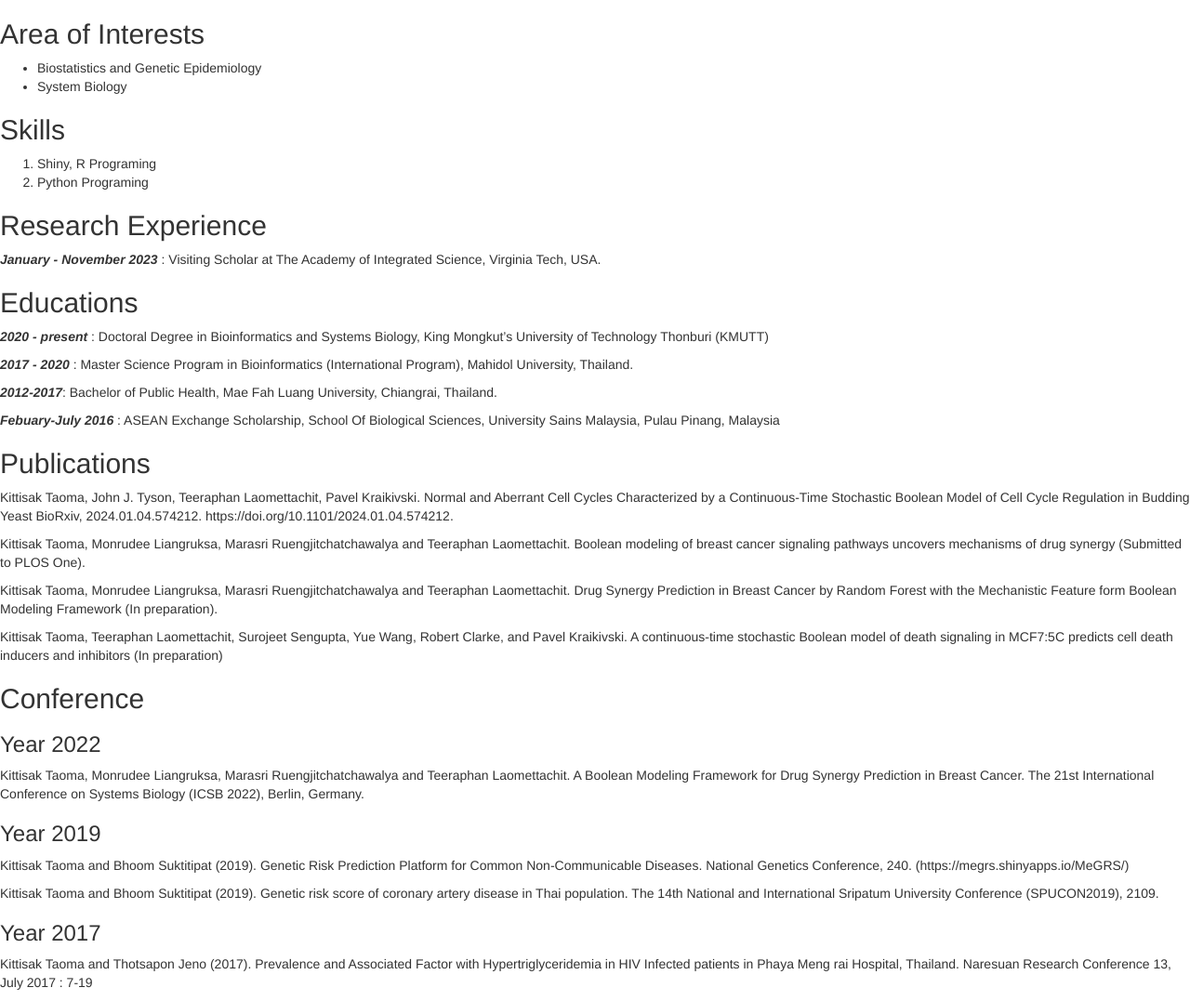
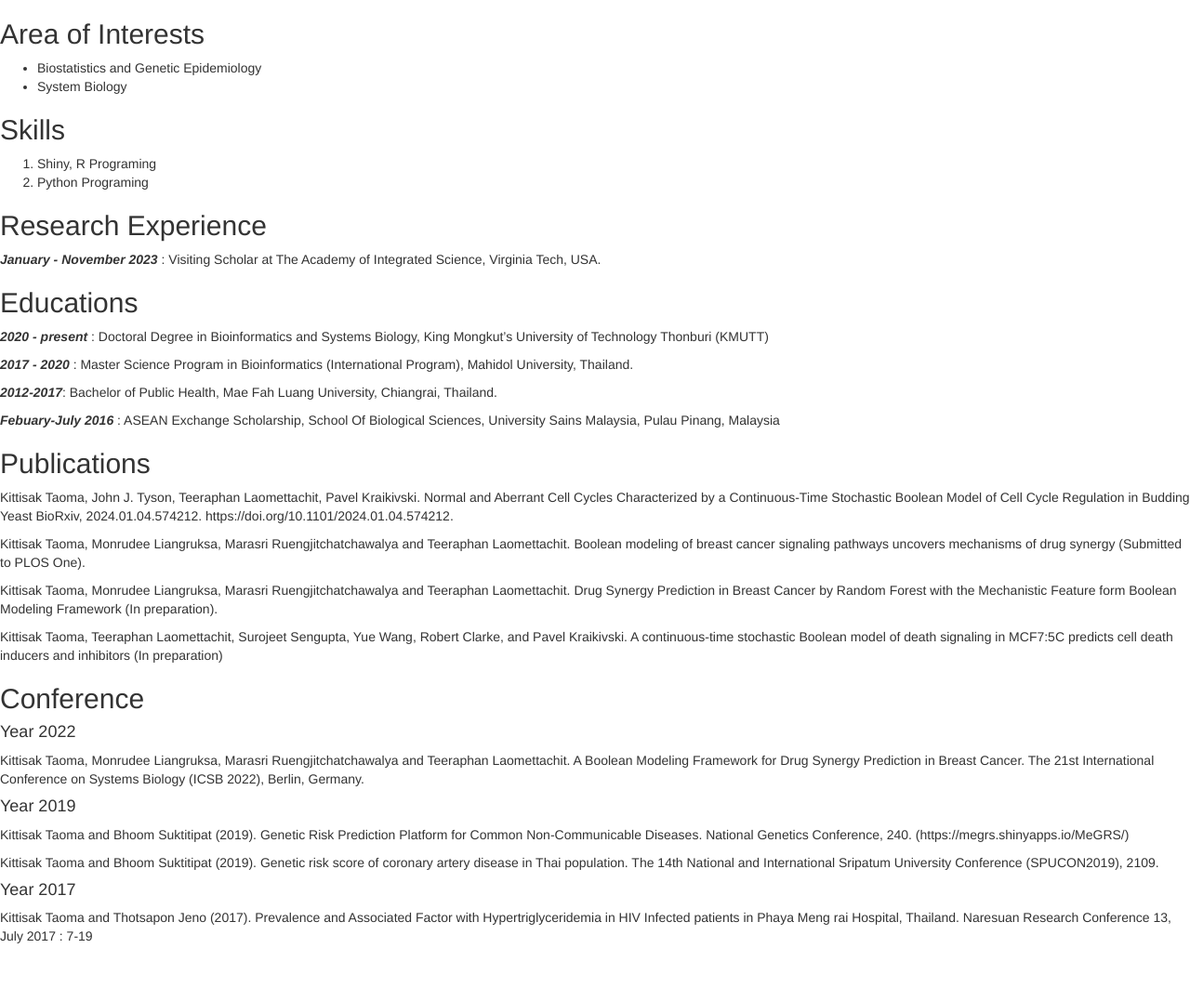
Before and after one commit to kittisaktaoma/yCV, a Jekyll site: the page built from _posts/2019-03-22-cv.md, in a window 1280 px wide. Shown: the whole page at 93% size. Built offline with Jekyll 4.4.1, drawn with Linux system fonts in a browser that asks for light colours; nearby versions of some CDN libraries; our own code applies the rules of GitHub Pages for plain Markdown files; after the commit the page ends 1027 px from its top, so only the background shows below that.

Commit message:
Update 2019-03-22-cv.md

```diff
--- a/_posts/2019-03-22-cv.md
+++ b/_posts/2019-03-22-cv.md
@@ -34,13 +34,13 @@ Clarke, and Pavel Kraikivski. A continuous-time stochastic Boolean model of deat
 
 ## Conference
 
-### Year 2022 <br>
+#### Year 2022 <br>
 Kittisak Taoma, Monrudee Liangruksa, Marasri Ruengjitchatchawalya and Teeraphan Laomettachit. A Boolean Modeling Framework for Drug Synergy Prediction in Breast Cancer. The 21st International Conference on Systems Biology (ICSB 2022), Berlin, Germany.
 
-### Year 2019 <br>
+#### Year 2019 <br>
 Kittisak Taoma and Bhoom Suktitipat (2019). Genetic Risk Prediction Platform for Common Non-Communicable Diseases. National Genetics Conference, 240. (https://megrs.shinyapps.io/MeGRS/) <br>
 
 Kittisak Taoma and Bhoom Suktitipat (2019). Genetic risk score of coronary artery disease in Thai population. The 14th National and International Sripatum University Conference (SPUCON2019), 2109.
 
-### Year 2017 <br>
+#### Year 2017 <br>
 Kittisak Taoma and Thotsapon Jeno (2017). Prevalence and Associated Factor with Hypertriglyceridemia in HIV Infected patients in Phaya Meng rai Hospital, Thailand. Naresuan Research Conference 13, July 2017 : 7-19
```
